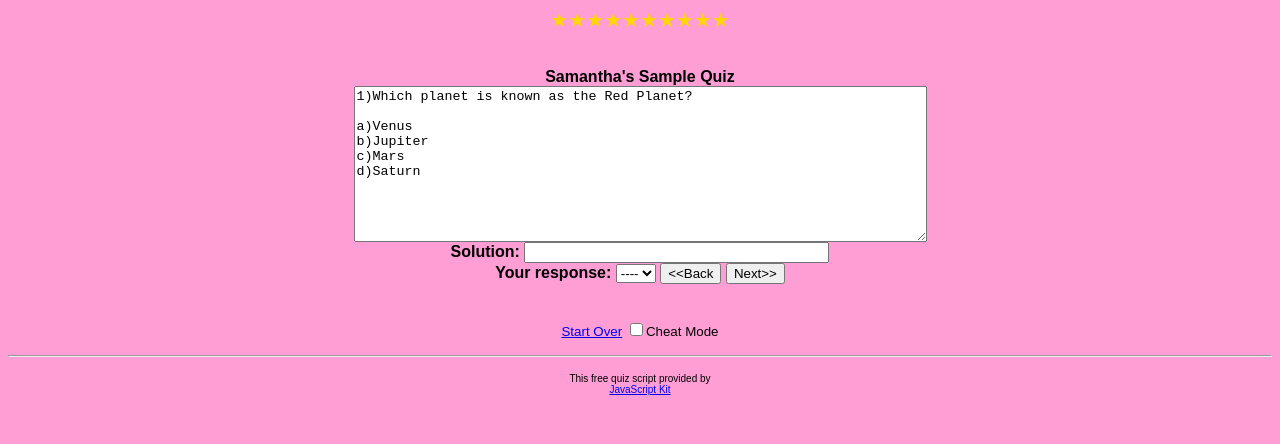
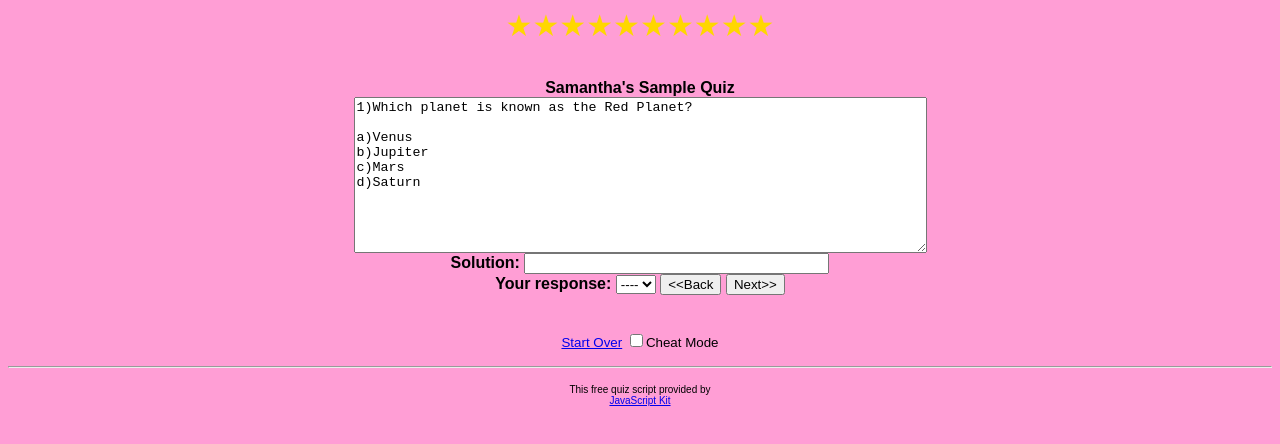
Before and after one commit to samsuttie97-eng/samanthasquiz, a plain HTML site: page index.html in a window 1280 px wide. Drawn offline with Linux system fonts and the light colour scheme.

Commit message:
Update index.html

```diff
--- a/index.html
+++ b/index.html
@@ -17,7 +17,7 @@
   <tr>
     <td width="50%"><form method="POST" name="instantquiz">
       <table border="0" width="100%" cellspacing="0" cellpadding="0">
-        <caption><strong>Samantha's Sample Quiz</strong></caption><div style="text-align:center; font-size:20px; color:gold;">★★★★★★★★★★</div><br><br>
+        <caption><strong>Samantha's Sample Quiz</strong></caption><div style="text-align:center; font-size:30px; color:gold;">★★★★★★★★★★</div><br><br>
         <tr>
           <td width="100%"><div align="center"><center><p><textarea rows="10" name="thequestion"
           cols="69" wrap="virtual"></textarea></td>
```
